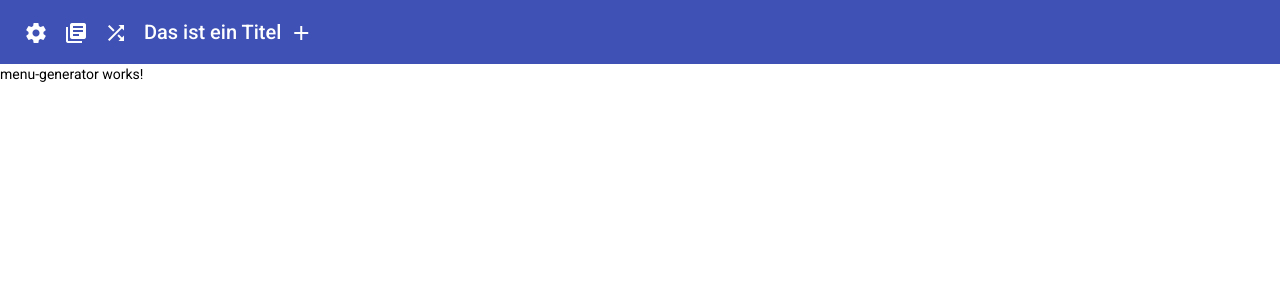
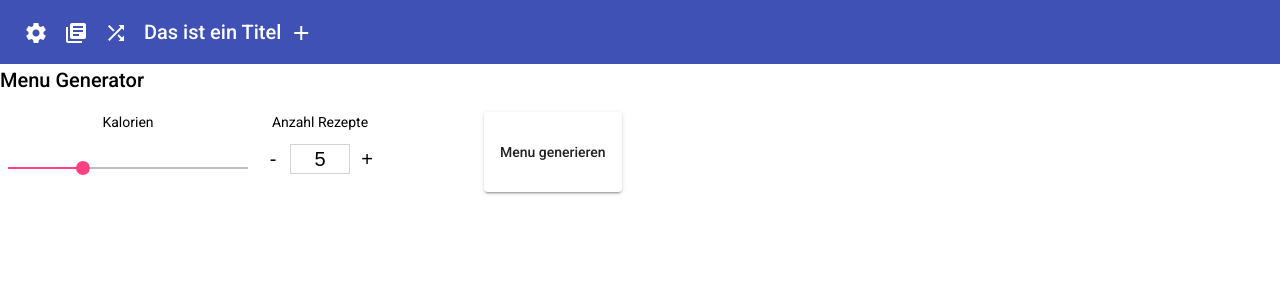
Before and after one commit to eatthis-ch/frontend, an Angular app: page / in a window 1280 px wide. Shown: the top 300 px of the page. Built offline with nearby package versions, Linux system fonts and the light colour scheme.

Commit message:
feat(generator): added ESLint, implemented first version of generator

```diff
--- a/angular.json
+++ b/angular.json
@@ -61,12 +61,11 @@
               "buildOptimizer": false,
               "optimization": false,
               "vendorChunk": true,
-							"extractLicenses": false,
+              "extractLicenses": true,
               "sourceMap": true,
               "namedChunks": true,
               "outputHashing": "all",
               "aot": true,
-							"extractLicenses": true,
               "budgets": [
                 {
                   "type": "initial",
@@ -113,9 +112,21 @@
             ],
             "scripts": []
           }
+        },
+        "lint": {
+          "builder": "@angular-eslint/builder:lint",
+          "options": {
+            "lintFilePatterns": [
+              "src/**/*.ts",
+              "src/**/*.html"
+            ]
+          }
         }
       }
     }
   },
-	"defaultProject": "frontend"
+  "defaultProject": "frontend",
+  "cli": {
+    "defaultCollection": "@angular-eslint/schematics"
   }
+}
--- a/src/app/header/header.component.ts
+++ b/src/app/header/header.component.ts
@@ -4,28 +4,20 @@ import { Router } from '@angular/router';
 @Component({
   selector: 'app-header',
   templateUrl: './header.component.html',
-  styleUrls: ['./header.component.scss']
+  styleUrls: ['./header.component.scss'],
 })
-export class HeaderComponent implements OnInit {
-
-  constructor(private router: Router) { }
-
-  ngOnInit() {
-  }
+export class HeaderComponent {
+  constructor(private router: Router) {}
 
   clickOverview() {
-    this.router.navigate(['overview'])
+    this.router.navigate(['overview']);
   }
 
   clickGenerator() {
-    this.router.navigate([''])
+    this.router.navigate(['']);
   }
 
-  clickSettings() {
+  clickSettings() {}
 
-  }
-
-  clickAdd() {
-
-  }
+  clickAdd() {}
 }
--- a/src/app/menu-generator/menu-generator.component.html
+++ b/src/app/menu-generator/menu-generator.component.html
@@ -1 +1,54 @@
-<p>menu-generator works!</p>
+<div class="generator">
+  <h2>Menu Generator</h2>
+  <div class="settings">
+    <form [formGroup]="group" (ngSubmit)="submit()">
+      <div class="kcal-slider">
+        <p>Kalorien</p>
+        <mat-slider
+          thumbLabel
+          [min]="kcalMin"
+          [max]="kcalMax"
+          step="100"
+          formControlName="kcal"
+        ></mat-slider>
+      </div>
+
+      <div class="number-input">
+        <p>Anzahl Rezepte</p>
+        <div class="input">
+          <button (click)="changeValue(false)">-</button>
+          <input
+            min="1"
+            max="10"
+            type="number"
+            placeholder="5"
+            class="recipeNumber"
+            formControlName="numOfRecipes"
+            [ngClass]="{ error: !group.get('numOfRecipes')?.valid }"
+          />
+          <button (click)="changeValue(true)">+</button>
+        </div>
+      </div>
+      <button mat-raised-button type="submit">Menu generieren</button>
+    </form>
+  </div>
+
+  <div class="result">
+    <div
+      *ngFor="let menuItem of menus; let i"
+      class="menu-item"
+      [ngStyle]="{
+        width: 90 / group.get('numOfRecipes')?.value + '%',
+        'margin-left': 10 / (group.get('numOfRecipes')?.value * 2) + '%',
+        'margin-right': 10 / (group.get('numOfRecipes')?.value * 2) + '%'
+      }"
+    >
+      <img [src]="getImageURL(menuItem.image_id)" alt="Vorschau Bild" />
+      <p>{{ menuItem.title }}</p>
+      <p>{{ menuItem.description }}</p>
+
+      <p *ngIf="this.lockedMenuIds.includes(menuItem.id)">Locked</p>
+      <button (click)="lockMenu(menuItem.id)">lock</button>
+    </div>
+  </div>
+</div>
--- a/src/app/menu-generator/menu-generator.component.scss
+++ b/src/app/menu-generator/menu-generator.component.scss
@@ -0,0 +1,72 @@
+.settings {
+  form {
+    display: flex;
+  }
+}
+
+.kcal-slider {
+  text-align: center;
+  width: 20%;
+  mat-slider {
+    width: 100%;
+  }
+}
+
+.number-input {
+  margin-right: 100px;
+  text-align: center;
+
+  .input {
+    button {
+      border: none;
+      background-color: white;
+      font-size: 20px;
+      width: 30px;
+      height: 30px;
+      text-align: center;
+      margin: 0 2px 0 2px;
+
+      &:hover {
+        background-color: whitesmoke;
+        border: lightgray 0.5px solid;
+        border-radius: 4px;
+      }
+    }
+
+    input[type="number"] {
+      height: 30px;
+      width: 60px;
+      border: solid lightgray 0.5px;
+      -webkit-appearance: textfield;
+      -moz-appearance: textfield;
+      appearance: textfield;
+      font-size: 20px;
+      text-align: center;
+      &::-webkit-inner-spin-button,
+      &::-webkit-outer-spin-button {
+        -webkit-appearance: none;
+      }
+    }
+  }
+}
+
+.number-input,
+.number-input * {
+  box-sizing: border-box;
+}
+
+.error {
+  border: red 1px solid !important;
+}
+
+.result {
+  display: inline-flex;
+  width: 100%;
+  justify-content: center;
+  .menu-item {
+    max-width: 30%;
+    img {
+      width: 100%;
+    }
+  }
+}
--- a/src/app/menu-generator/menu-generator.component.ts
+++ b/src/app/menu-generator/menu-generator.component.ts
@@ -1,15 +1,95 @@
 import { Component, OnInit } from '@angular/core';
+import { FormControl, FormGroup, Validators } from '@angular/forms';
+import { Menu } from '../shared/models/menu';
+import { MenuService } from '../shared/services/menu.service';
 
 @Component({
   selector: 'app-menu-generator',
   templateUrl: './menu-generator.component.html',
-  styleUrls: ['./menu-generator.component.scss']
+  styleUrls: ['./menu-generator.component.scss'],
 })
 export class MenuGeneratorComponent implements OnInit {
+  kcalMin = 200;
+  kcalMax = 6500;
+  group = new FormGroup({
+    kcal: new FormControl(Math.round(this.kcalMax / 3), [Validators.required]),
+    numOfRecipes: new FormControl(5, [Validators.required]),
+  });
 
-  constructor() { }
+  menus: Menu[] = [];
+  lockedMenuIds: string[] = [];
+
+  constructor(private menuService: MenuService) {}
 
   ngOnInit() {
+    this.group.get('numOfRecipes')?.valueChanges.subscribe((change) => {
+      if (change !== null) {
+        this.kcalMax = 1300 * change;
+        this.kcalMin = 50 * change;
+        if (this.group.get('kcal')?.value > this.kcalMax) {
+          this.group.get('kcal')?.setValue(this.kcalMax);
+        }
+        if (this.group.get('kcal')?.value < this.kcalMin) {
+          this.group.get('kcal')?.setValue(this.kcalMin);
+        }
+      }
+    });
   }
 
+  submit() {
+    if (this.group.valid) {
+      let kcal = this.group.get('kcal')?.value;
+      if (this.lockedMenuIds.length >= 1) {
+        const lockedMenus = this.menus.filter((el) =>
+          this.lockedMenuIds.includes(el.id)
+        );
+        for (let lockedMenu of lockedMenus) {
+          kcal -= lockedMenu.carbohydrate_g;
+        }
+
+        this.menuService
+          .generateMenus(
+            kcal,
+            this.group.get('numOfRecipes')?.value,
+            this.lockedMenuIds
+          )
+          .subscribe((res) => {
+            this.menus = lockedMenus;
+            res.forEach((menu) => {
+              this.menus.push(menu);
+            });
+          });
+      } else {
+        this.menuService
+          .generateMenus(kcal, this.group.get('numOfRecipes')?.value)
+          .subscribe((res) => {
+            this.menus = res;
+          });
+      }
+    }
+  }
+
+  changeValue(direction: boolean) {
+    const numberInput = document.getElementsByClassName(
+      'recipeNumber'
+    )[0] as HTMLInputElement;
+    if (direction) {
+      numberInput.stepUp();
+    } else {
+      numberInput.stepDown();
+    }
+    this.group.get('numOfRecipes')?.setValue(numberInput.value);
+  }
+
+  lockMenu(id: string) {
+    if (this.lockedMenuIds.includes(id)) {
+      this.lockedMenuIds = this.lockedMenuIds.filter((el) => el !== id);
+    } else {
+      this.lockedMenuIds.push(id);
+    }
+  }
+
+  getImageURL(imgURL: string): string {
+    return this.menuService.getImageURL(imgURL);
+  }
 }
--- a/src/app/shared/components/menu-item/menu-item.component.ts
+++ b/src/app/shared/components/menu-item/menu-item.component.ts
@@ -1,20 +1,20 @@
 import { Component, Input, OnInit } from '@angular/core';
 import { Menu } from '../../models/menu';
+import { MenuService } from '../../services/menu.service';
 
 @Component({
   selector: 'app-menu-item',
   templateUrl: './menu-item.component.html',
-  styleUrls: ['./menu-item.component.scss']
+  styleUrls: ['./menu-item.component.scss'],
 })
 export class MenuItemComponent implements OnInit {
-  @Input() menu: Menu = {} as Menu
+  @Input() menu: Menu = {} as Menu;
 
-  imageURL: string = "";
+  imageURL: string = '';
 
-  constructor() { }
+  constructor(private menuService: MenuService) {}
 
   ngOnInit(): void {
-    this.imageURL = `https://eatthis.fra1.digitaloceanspaces.com/${this.menu.image_id}.jpg`;
+    this.imageURL = this.menuService.getImageURL(this.menu.image_id);
   }
-
 }
--- a/src/app/shared/services/menu.service.ts
+++ b/src/app/shared/services/menu.service.ts
@@ -4,18 +4,33 @@ import { Observable, of } from 'rxjs';
 import { environment } from 'src/environments/environment';
 import { Menu } from '../models/menu';
 
+const recipeURL = environment.BACKEND_URL + '/recipes';
+@Injectable({
+  providedIn: 'root',
+})
+export class MenuService {
+  constructor(private httpClient: HttpClient) {}
 
-const recipeURL = environment.BACKEND_URL + '/recipes'
-@Injectable({
-  providedIn: 'root'
-})
+  getImageURL(image_id: string): string {
+    return `https://eatthis.fra1.digitaloceanspaces.com/${image_id}.jpg`;
+  }
+  getMenus(page: number): Observable<Menu[]> {
+    return this.httpClient.get<Menu[]>(recipeURL + `?page=${page}`);
+  }
 
-
-export class MenuService {
-
-  constructor(private httpClient: HttpClient) { }
-
-  getMenus(page: number): Observable<Menu[]> {
-    return this.httpClient.get<Menu[]>(recipeURL+`?page=${page}`);
+  generateMenus(
+    kcal: number,
+    numOfRecipes: number,
+    lockedMenuIds?: String[]
+  ): Observable<Menu[]> {
+    if (lockedMenuIds) {
+      return this.httpClient.get<Menu[]>(
+        recipeURL +
+          `/generate?calories=${kcal}&numberOfRecipes=${numOfRecipes}&usedRecipes=${lockedMenuIds}`
+      );
+    }
+    return this.httpClient.get<Menu[]>(
+      recipeURL + `/generate?calories=${kcal}&numberOfRecipes=${numOfRecipes}`
+    );
   }
 }
```
Also changed, not shown: package.json (+10 -1 lines), src/app/app.module.ts (+9 -1 lines), src/app/shared/models/menu.ts (+11 -11 lines), .eslintrc.json (added), 1 other file (tests, documents, lock files or other folders). Lines whose indentation alone changed are shown as unchanged.
